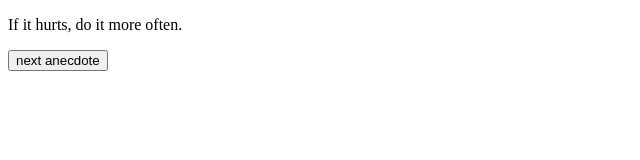
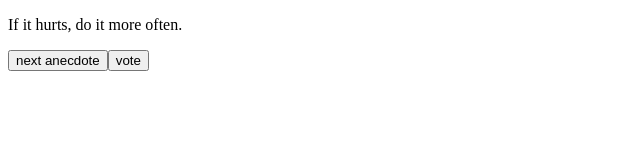
Before and after one commit to juleht/fullstackopen, a React (Vite) app in the folder part1/anecdotes/: page / in a window 1280 px wide. Shown: the top 160 px of the page, without its empty margins (0-640 px from the left). Built offline with nearby package versions, Linux system fonts and the light colour scheme.

Commit message:
tehtava 1.13

```diff
--- a/part1/anecdotes/src/App.jsx
+++ b/part1/anecdotes/src/App.jsx
@@ -19,16 +19,24 @@ const App = () => {
 
   const [selected, setSelected] = useState(0)
 
-  const handleNextAnecdote = () => {setSelected(Math.floor(Math.random() * anecdotes.length))}
+  const handleNextAnecdote = () => { setSelected(Math.floor(Math.random() * anecdotes.length)) }
+
+
+  const [allVotes, setVotes] = useState(new Array(anecdotes.length).fill(0))
+
+  const handleVote = () => {
+    const updateVotes = [...allVotes]
+    updateVotes[selected] += 1
+    setVotes(updateVotes)
+  }
 
   return (
     <div>
       <p>{anecdotes[selected]}</p>
       <Button onClick={handleNextAnecdote} text='next anecdote' />
+      <Button onClick={handleVote} text='vote' />
     </div>
   )
 }
 
 export default App
-
-// eli ensin pitää miettiä miten random luku
```
